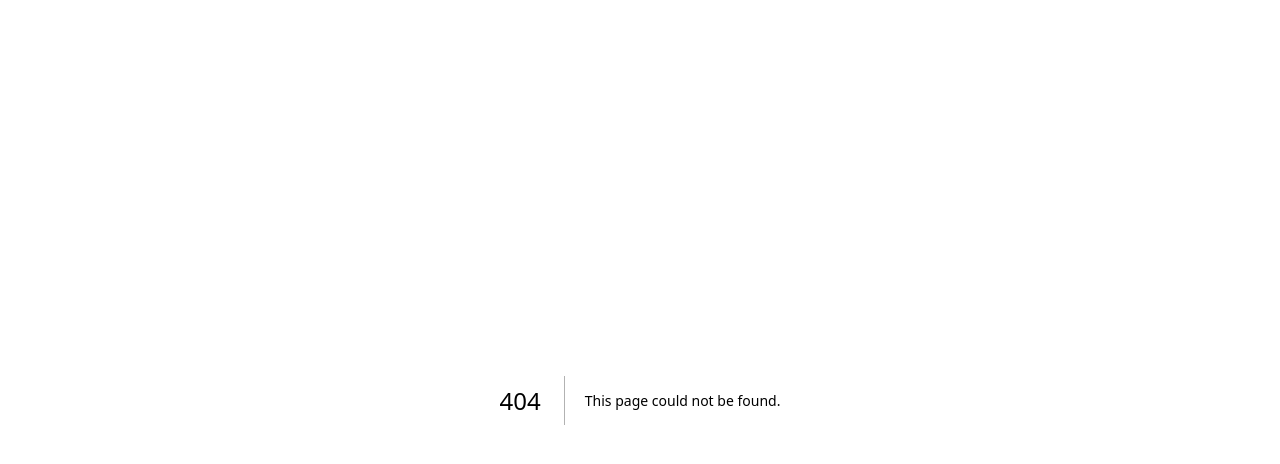
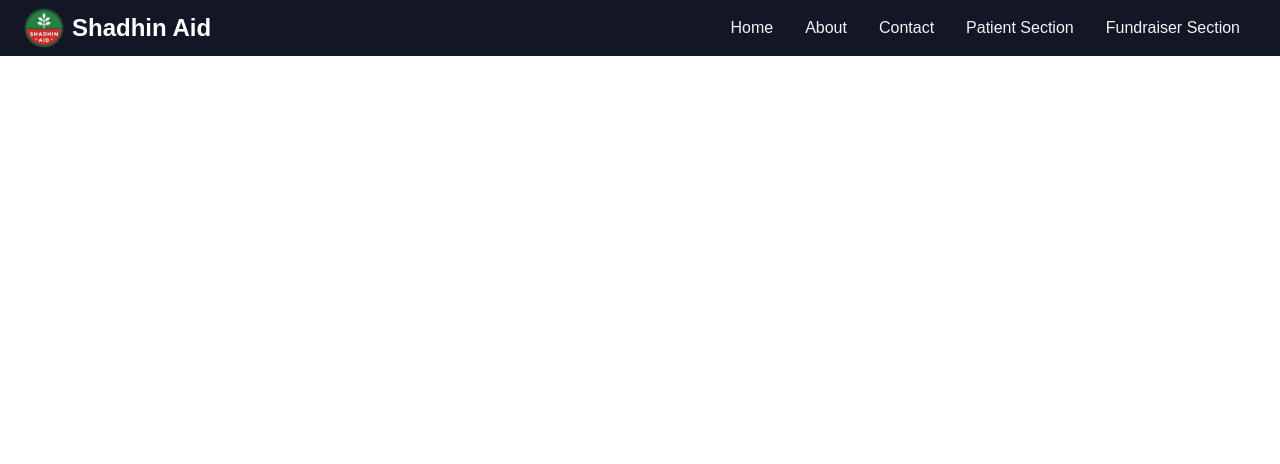
Before and after one commit to Kashshaf-Labib/ShadhinAid, a Next.js app: page /about in a window 1280 px wide. Before the commit this address had no page. Shown: the top 464 px of the page. Built offline with nearby package versions, Linux system fonts and the light colour scheme.

Commit message:
Updated layout

```diff
--- /dev/null
+++ b/src/app/about/page.tsx
@@ -0,0 +1,5 @@
+const AboutPage = () => {
+  return <div>AboutPage</div>
+}
+
+export default AboutPage
--- /dev/null
+++ b/src/app/contact/page.tsx
@@ -0,0 +1,5 @@
+const ContactPage = () => {
+  return <div>ContactPage</div>
+}
+
+export default ContactPage
--- a/src/app/layout.tsx
+++ b/src/app/layout.tsx
@@ -1,28 +1,30 @@
-import type { Metadata } from "next";
-import { Inter } from "next/font/google";
-import { Toaster } from "react-hot-toast";
-import "./globals.css";
-import Head from "next/head";
+import type { Metadata } from "next"
+import { Inter } from "next/font/google"
+import { Toaster } from "react-hot-toast"
+import "./globals.css"
+import Head from "next/head"
+import Navbar from "./components/Navbar"
 
 export const metadata: Metadata = {
   title: "Shadhin Aid",
   description: "A fundraising platform for the underprivileged",
-};
+}
 
 export default function RootLayout({
   children,
 }: Readonly<{
-  children: React.ReactNode;
+  children: React.ReactNode
 }>) {
   return (
-    <html lang="en">
+    <html lang='en'>
       <Head>
-        <link rel="icon" href="/favicon.ico" />
+        <link rel='icon' href='/favicon.ico' />
       </Head>
       <body>
+        <Navbar />
         {children}
-        <Toaster/>
+        <Toaster />
       </body>
     </html>
-  );
+  )
 }
--- a/src/app/page.tsx
+++ b/src/app/page.tsx
@@ -1,9 +1,3 @@
-import Navbar from "./components/Navbar";
-
 export default function Home() {
-  return (
-    <>
-      <Navbar />
-    </>
-  );
+  return <div>Home Page</div>
 }
```
